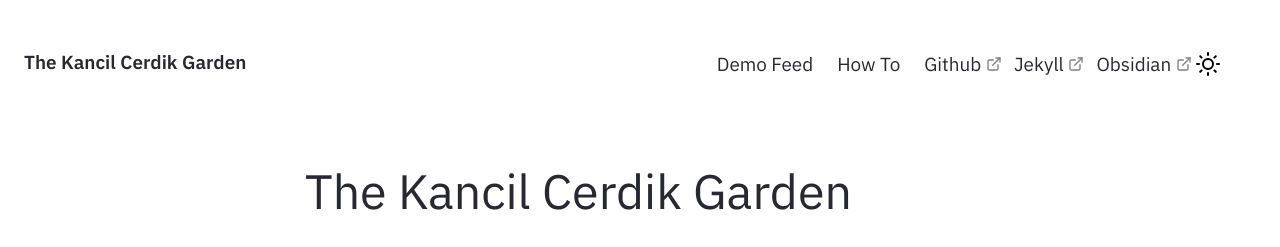
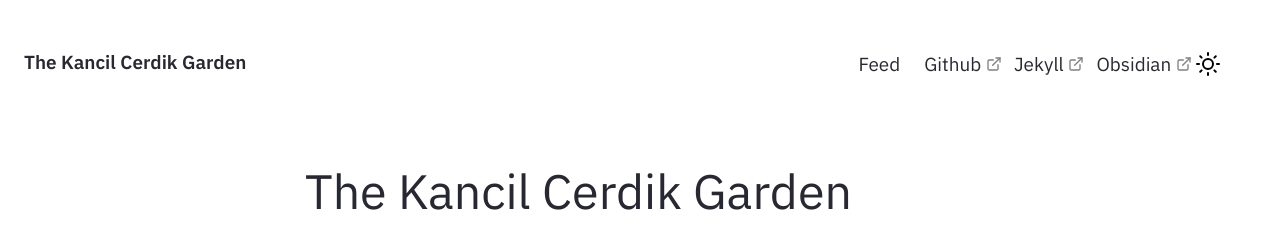
Before and after one commit to davidjeanpeter/kancil.github.io, a Jekyll site: the page built from pages/index.md, in a window 1280 px wide. Shown: the top 247 px of the page. Built offline with Jekyll 4.4.1, drawn with Linux system fonts in a browser that asks for light colours.

Commit message:
Update Nav.html

```diff
--- a/_includes/Nav.html
+++ b/_includes/Nav.html
@@ -54,11 +54,11 @@
     <div id="navbarBasicExample" class="navbar-menu">
       <div class="navbar-start">
         <a href="{{'/notes' | relative_url}}" class="navbar-item">
-          Demo Feed
+           Feed
         </a>
-        <a href="../post/how-to" class="navbar-item">
+        <!-- a href="../post/how-to" class="navbar-item">
           How To
-        </a>
+      </a -->
         <a href="https://github.com/Jekyll-Garden/jekyll-garden.github.io" target="_blank" class="navbar-item">
           Github
         </a>
```
